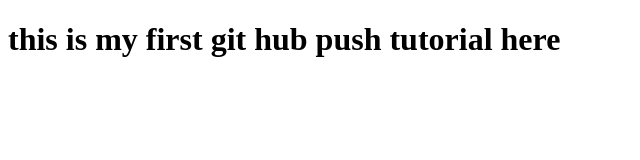
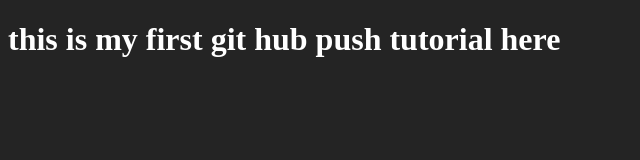
Before and after one commit to prasadpatilraut2024/git-hub-try-, a plain HTML site: page index.html in a window 1280 px wide. Shown: the whole page, without its empty margins (0-640 px from the left). Drawn offline with Linux system fonts and the light colour scheme.

Commit message:
Update index.html

```diff
--- a/index.html
+++ b/index.html
@@ -5,6 +5,12 @@
     <meta charset="UTF-8">
     <meta name="viewport" content="width=device-width, initial-scale=1.0">
     <title>git hub tutorial</title>
+    <style>
+        body{
+            background-color:#242424;
+            color:white;
+        }
+    </style>
 </head>
 
 <body>
```
